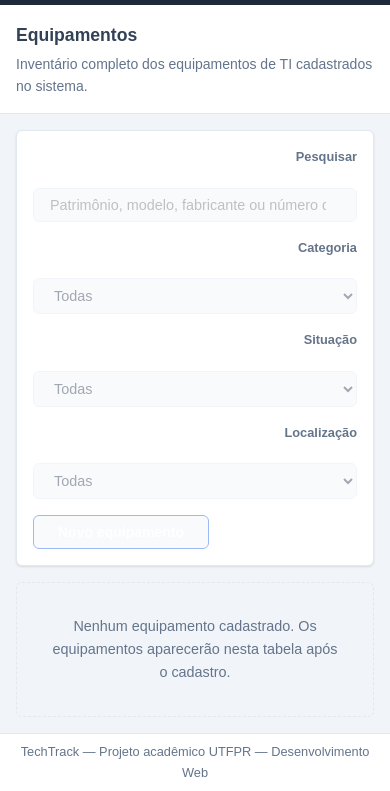
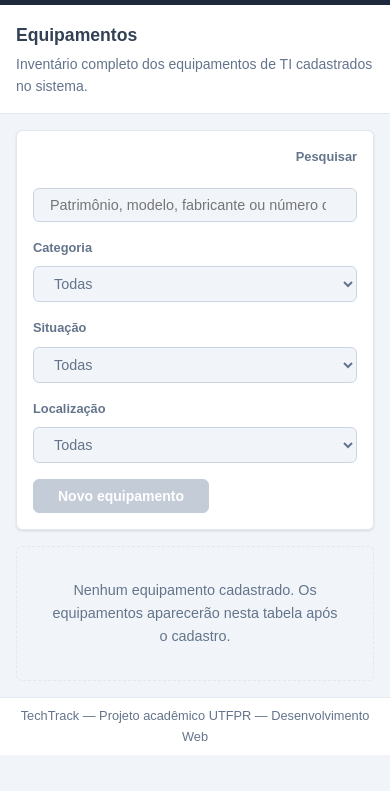
Before and after one commit to VictorGHss/TechTracker-WebClienteUTFPR, a plain HTML site: page equipamentos.html in a window 390 px wide. Shown: the part 113-904 px from the top of the page. After the commit the page ends 868 px from the top, so only its background shows below. Drawn offline with Linux system fonts and the light colour scheme; a script that the page names is missing.

Commit message:
style: refinar alinhamento e legibilidade da interface

```diff
--- a/css/style.css
+++ b/css/style.css
@@ -322,10 +322,12 @@ ol {
   box-shadow: var(--sombra-card);
 }
 
-/* Grade de cards dentro da seção */
+/* Grade de cards dentro da seção
+   auto-fit: colapsa colunas vazias, mantendo os cards compactos e agrupados
+   minmax(140px, 220px): mínimo de 140px, máximo de 220px por card */
 .lista-indicadores {
   display: grid;
-  grid-template-columns: repeat(auto-fill, minmax(160px, 1fr));
+  grid-template-columns: repeat(auto-fit, minmax(140px, 220px));
   gap: var(--espaco-md);
   list-style: none;
 }
@@ -425,6 +427,21 @@ ol {
   min-width: 220px;
 }
 
+/* Filtros em grid: cada .campo-filtro ocupa uma coluna de tamanho igual */
+.acoes-filtros {
+  display: grid;
+  grid-template-columns: repeat(3, minmax(130px, 1fr));
+  align-items: end;
+  flex: 2;
+}
+
+/* Agrupamento individual de label + select dentro dos filtros */
+.campo-filtro {
+  display: flex;
+  flex-direction: column;
+  gap: var(--espaco-xs);
+}
+
 .acoes-botoes {
   display: flex;
   align-items: flex-end;
@@ -481,14 +498,24 @@ textarea:focus {
   box-shadow: 0 0 0 3px rgba(37, 99, 235, 0.15);
 }
 
-/* Campos e controles desabilitados — claramente não interativos */
+/* Campos e controles desabilitados — claramente não interativos,
+   mas com texto legível (evitar opacidade tão baixa que dificulte leitura) */
 input:disabled,
 select:disabled,
-textarea:disabled,
+textarea:disabled {
+  opacity: 1;
+  cursor: not-allowed;
+  background-color: #F1F5F9;
+  color: var(--cor-texto-sec);
+  border-color: #CBD5E1;
+}
+
 button:disabled {
-  opacity: 0.45;
+  opacity: 0.55;
   cursor: not-allowed;
-  background-color: var(--cor-fundo);
+  background-color: #94A3B8;
+  border-color: #94A3B8;
+  color: #FFFFFF;
 }
 
 /* Botões */
@@ -818,7 +845,12 @@ tbody tr:hover {
   }
 
   .lista-indicadores {
-    grid-template-columns: repeat(auto-fill, minmax(130px, 1fr));
+    grid-template-columns: repeat(auto-fit, minmax(120px, 200px));
+  }
+
+  /* Filtros em tablet: 2 colunas para economizar espaço */
+  .acoes-filtros {
+    grid-template-columns: repeat(2, minmax(110px, 1fr));
   }
 
   .lista-dados {
@@ -925,6 +957,11 @@ tbody tr:hover {
     flex-direction: column;
   }
 
+  /* Filtros em duas colunas no mobile */
+  .acoes-filtros {
+    grid-template-columns: repeat(2, 1fr);
+  }
+
   .acoes-botoes {
     margin-left: 0;
   }
@@ -961,6 +998,11 @@ tbody tr:hover {
 
 @media (max-width: 400px) {
   .lista-indicadores {
+    grid-template-columns: repeat(2, 1fr);
+  }
+
+  /* Filtros em coluna única em telas muito pequenas */
+  .acoes-filtros {
     grid-template-columns: 1fr;
   }
 
--- a/equipamentos.html
+++ b/equipamentos.html
@@ -72,6 +72,7 @@
         </div>
 
         <div class="acoes-filtros">
+          <div class="campo-filtro">
             <label for="filtro-categoria">Categoria</label>
             <select id="filtro-categoria" name="filtro-categoria" disabled>
               <option value="">Todas</option>
@@ -81,7 +82,9 @@
               <option value="servidor">Servidor</option>
               <option value="outro">Outro</option>
             </select>
+          </div>
 
+          <div class="campo-filtro">
             <label for="filtro-situacao">Situação</label>
             <select id="filtro-situacao" name="filtro-situacao" disabled>
               <option value="">Todas</option>
@@ -90,11 +93,14 @@
               <option value="inativo">Inativo</option>
               <option value="descartado">Descartado</option>
             </select>
+          </div>
 
+          <div class="campo-filtro">
             <label for="filtro-local">Localização</label>
             <select id="filtro-local" name="filtro-local" disabled>
               <option value="">Todas</option>
             </select>
+          </div>
         </div>
 
         <!-- Botão sem comportamento nesta etapa — JavaScript será adicionado na Etapa 04 -->
```
Also changed, not shown: 2 other files. Lines whose indentation alone changed are shown as unchanged.
